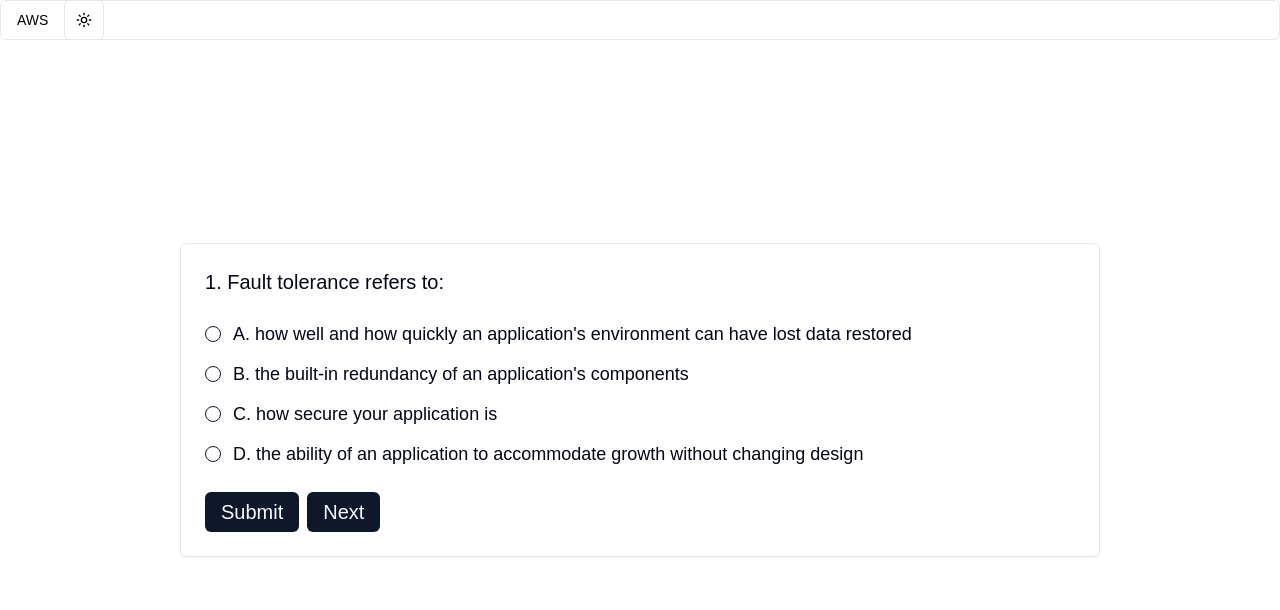
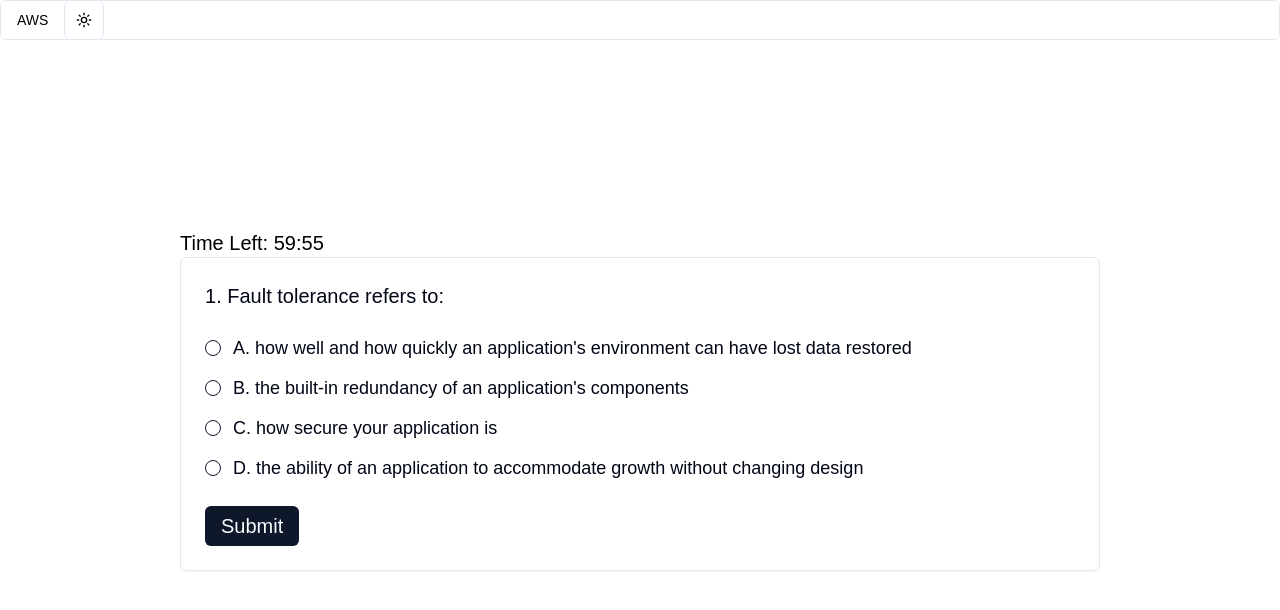
Before and after one commit to BungaRazvan/exam-cloud, a Next.js app: page /aws/cloud-practitioner/practise-random-exam in a window 1280 px wide. Shown: the top 610 px of the page. Built offline with nearby package versions, Linux system fonts and the light colour scheme.

Commit message:
fix exams

```diff
--- a/app/aws/cloud-practitioner/practise-exam/[id]/page.tsx
+++ b/app/aws/cloud-practitioner/practise-exam/[id]/page.tsx
@@ -25,10 +25,9 @@ const PractiseExamPage: React.FC<PractiseExamProps> = async (props) => {
   return (
     <QuizWrapper
       questions={questions}
-      isTimed={false}
       examId={id}
       resultPath={awsCloudPractitionerResultsPath}
-      displayCorrectAnswers={true}
+      examMode={false}
     />
   );
 };
--- a/app/aws/cloud-practitioner/practise-random-exam/page.tsx
+++ b/app/aws/cloud-practitioner/practise-random-exam/page.tsx
@@ -1,7 +1,7 @@
 import RandomExam from "@/components/aws/cloud_practitioner/RandomExam";
 
 const PractiseRandomExamPage: React.FC = () => {
-  return <RandomExam isTimed={false} displayCorrectAnswers={true} />;
+  return <RandomExam examMode={true} />;
 };
 
 export default PractiseRandomExamPage;
```
